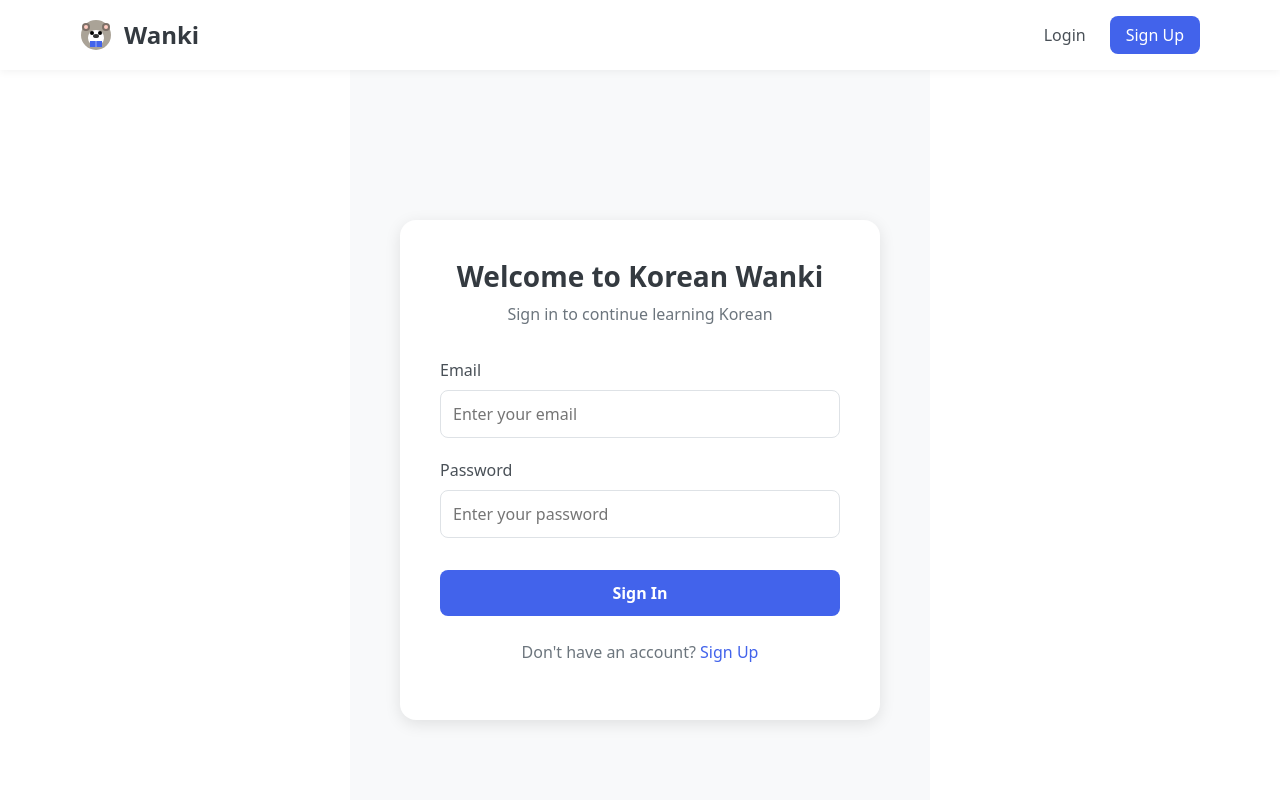
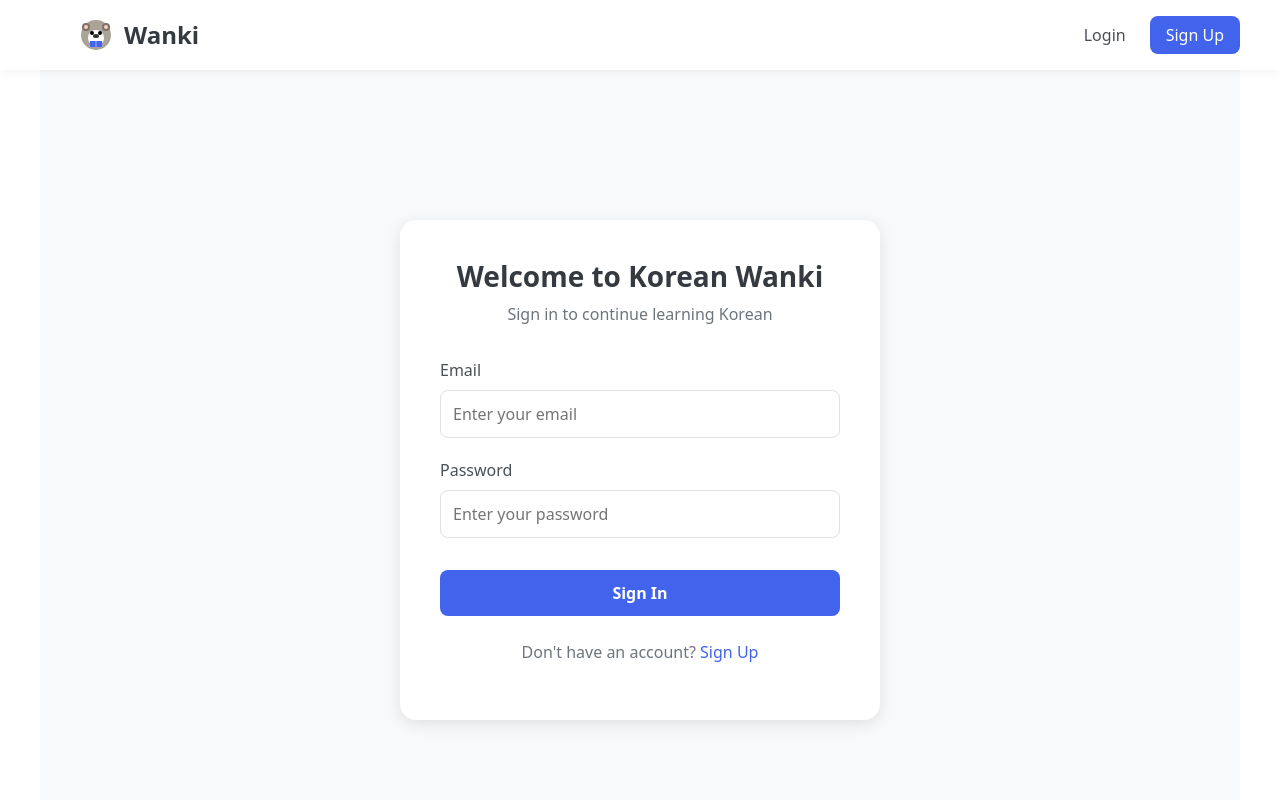
Before and after one commit to poliwoongbjj/korean-srs-app, a React (Vite) app in the folder client/: page /login in a window 1280 px wide. Shown: the top 800 px of the page. Built offline with nearby package versions, Linux system fonts and the light colour scheme.

Commit message:
Modify App.css for better responsive desing, wider content in wider screens

```diff
--- a/client/src/App.css
+++ b/client/src/App.css
@@ -73,14 +73,14 @@ body {
   padding-bottom: 40px;
 }
 
-/* Ensure all page containers are centered and have proper width */
+/* Base content containers */
+.container,
 .cards-page, .decks-page, .dashboard-page, .stats-page, .settings-page,
 .study-page, .card-form-page, .deck-form-page, .deck-page, .auth-page,
 .not-found-page {
   width: 100%;
-  max-width: 1200px;
-  padding-left: 20px;
-  padding-right: 20px;
+  margin-left: auto;
+  margin-right: auto;
   box-sizing: border-box;
 }
 
@@ -294,21 +294,43 @@ label {
   }
 }
 
-/* For medium screens */
+/* Force larger widths at different breakpoints */
 @media (min-width: 769px) and (max-width: 1200px) {
+  .container,
   .header-content,
   .footer-content,
   .footer .container,
   .cards-page, .decks-page, .dashboard-page, .stats-page, .settings-page,
-  .study-page, .card-form-page, .deck-form-page, .deck-page, .auth-page,
+  .card-form-page, .deck-form-page, .deck-page, .auth-page,
   .not-found-page {
-    max-width: 960px;
+    width: 90% !important;
+    max-width: 90% !important;
+    min-width: 768px !important;
+  }
+
+  .study-page {
+    width: 80% !important;
+    max-width: 80% !important;
+    min-width: 768px !important;
   }
 }
 
-/* For large screens */
 @media (min-width: 1201px) {
+  .container,
+  .header-content,
+  .footer-content,
+  .footer .container,
+  .cards-page, .decks-page, .dashboard-page, .stats-page, .settings-page,
+  .card-form-page, .deck-form-page, .deck-page, .auth-page,
+  .not-found-page {
+    width: 80% !important;
+    max-width: 1800px !important;
+    min-width: 1200px !important;
+  }
+
   .study-page {
-    max-width: 900px;
+    width: 70% !important;
+    max-width: 1400px !important;
+    min-width: 1000px !important;
   }
 }
```
